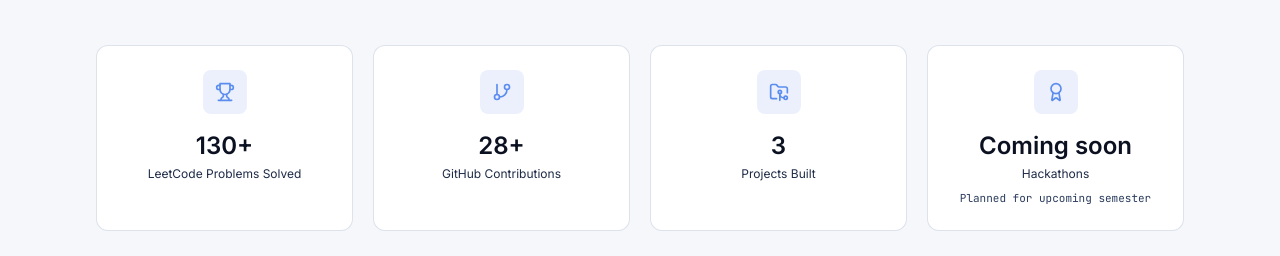
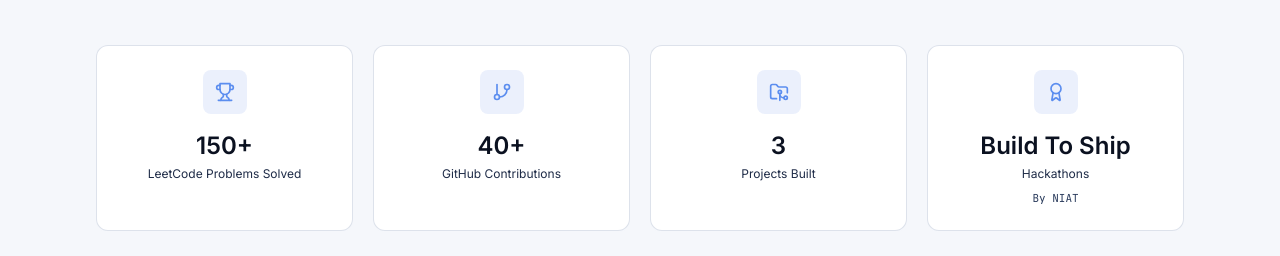
Before and after one commit to sriramabburi11/portfolio, a React (Vite) app: page / in a window 1280 px wide. Shown: the part 4407-4663 px from the top of the page. Built offline with nearby package versions, Linux system fonts and the light colour scheme; no server answers.

Commit message:
Update achievements.ts

```diff
--- a/src/data/achievements.ts
+++ b/src/data/achievements.ts
@@ -14,13 +14,13 @@ export const ACHIEVEMENTS: Achievement[] = [
   {
     id: 'leetcode',
     label: 'LeetCode Problems Solved',
-    value: '130+',
+    value: '150+',
     icon: Trophy,
   },
   {
     id: 'github-contributions',
     label: 'GitHub Contributions',
-    value: '28+',
+    value: '40+',
     icon: GitBranch,
   },
   {
@@ -32,8 +32,8 @@ export const ACHIEVEMENTS: Achievement[] = [
   {
     id: 'hackathons',
     label: 'Hackathons',
-    value: 'Coming soon',
+    value: 'Build To Ship',
     icon: Award,
-    note: 'Planned for upcoming semester',
+    note: 'By NIAT',
   },
 ];
```
